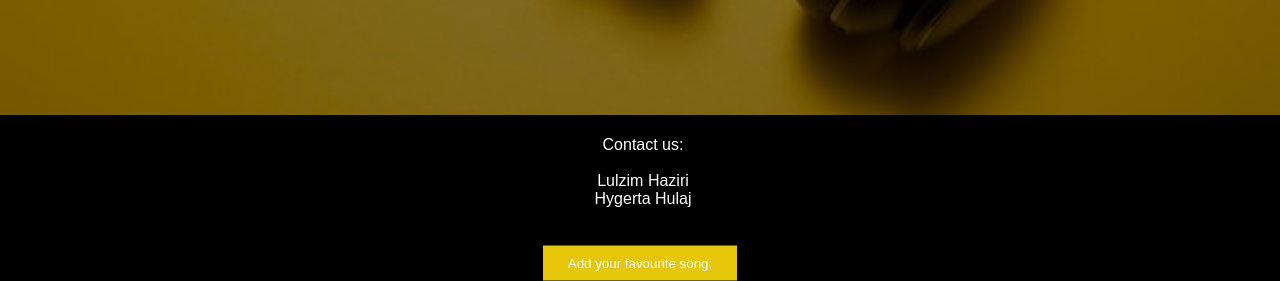
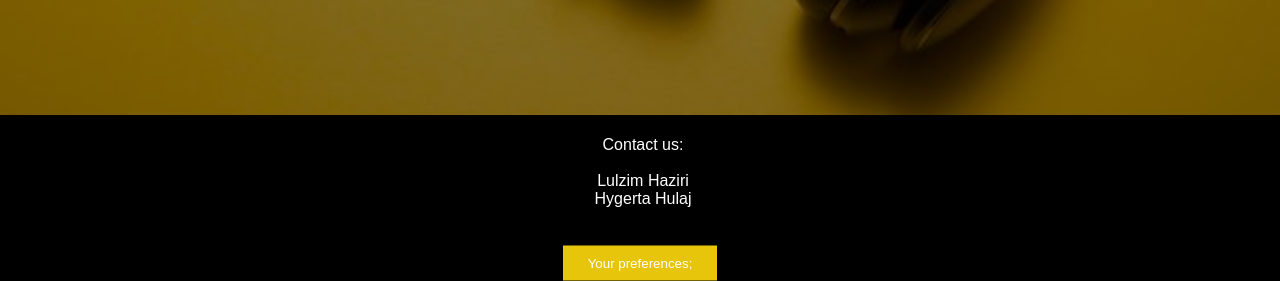
Before and after one commit to LulzimHaziri/INT20_21_Gr46, a plain HTML site: page Index.html in a window 1280 px wide. Shown: the part 905-1186 px from the top of the page. Drawn offline with Linux system fonts and the light colour scheme; a web font is replaced by a local one.

Commit message:
Update Index.html

```diff
--- a/Index.html
+++ b/Index.html
@@ -189,7 +189,7 @@ footer{
       <div class="hero-text">
 
         <p><b>"Music is the vine that fills the cup of silence"</b></p>
-        <button><a href="Add your favourite song.html"> Add your favourite song;</a></button>
+        <button><a href="Add your favourite song.html"> Your preferences;</a></button>
 
       </div>
     </div>
```
